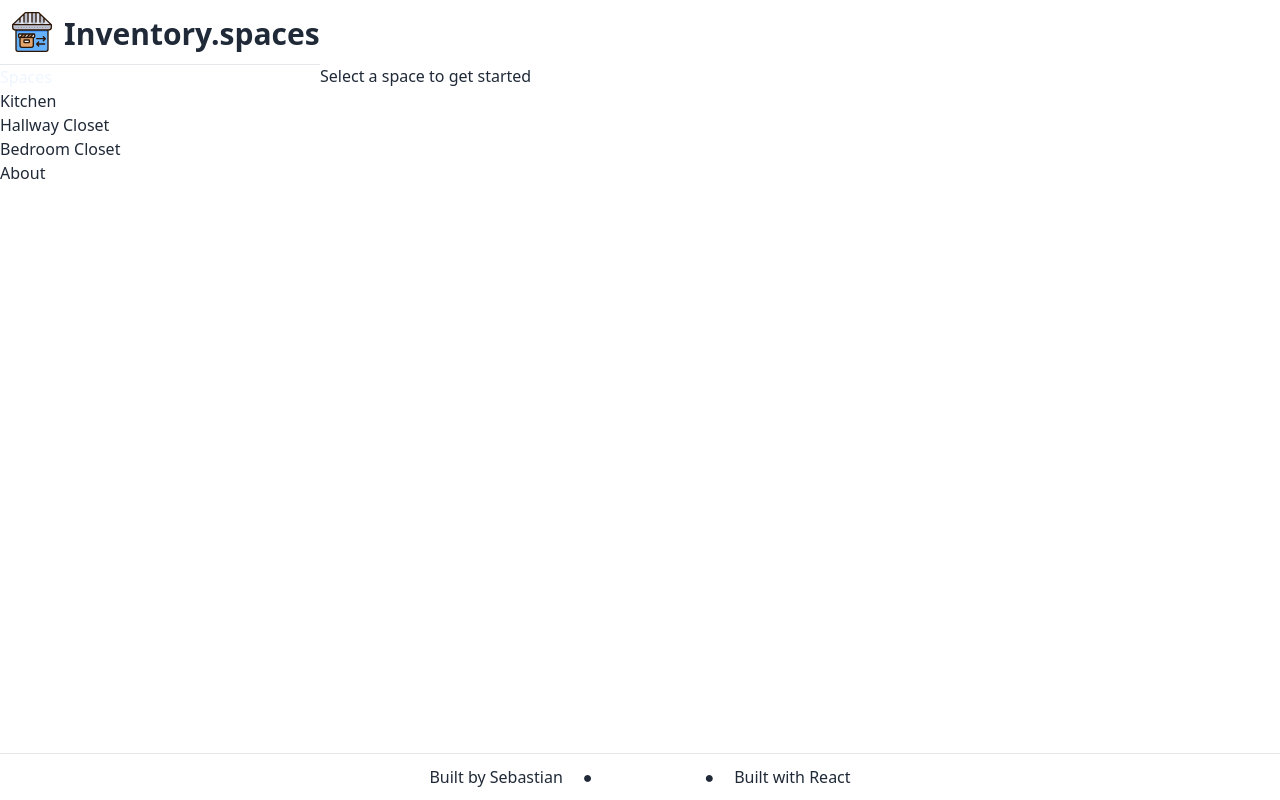
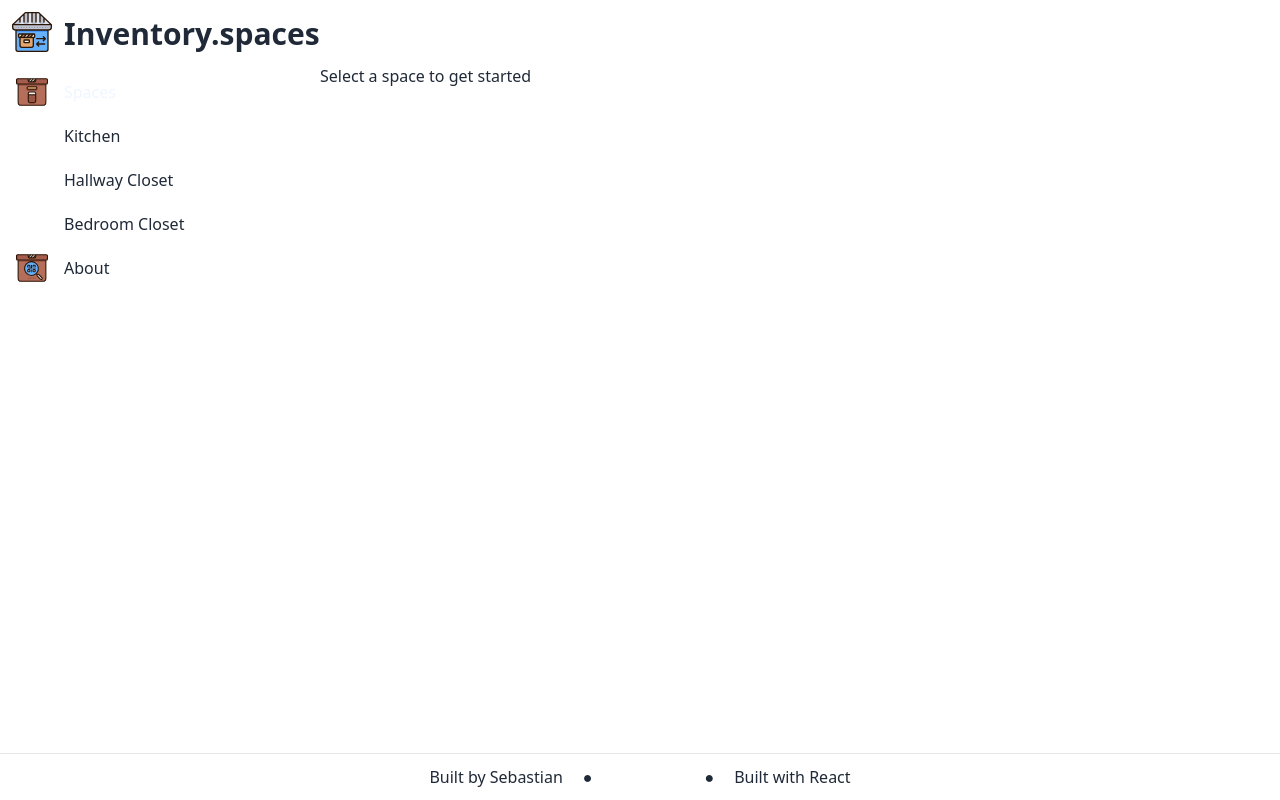
Before and after one commit to spfave/inventory-spaces, a React (Vite) app in the folder react/: page / in a window 1280 px wide. Built offline with nearby package versions, Linux system fonts and the light colour scheme.

Commit message:
Style sidebar navigation

```diff
--- a/react/src/views/root/sidebar.tsx
+++ b/react/src/views/root/sidebar.tsx
@@ -24,49 +24,64 @@ export default function SideBar(): JSX.Element {
         />
         <h1 className="text-3xl font-bold">Inventory.spaces</h1>
       </header>
-      <hr />
       <Navigation />
     </div>
   );
 }
 
-// Major section nav: space, about
-// sub section nav: spaces
-
 type StyleNavArgs = {isActive: boolean};
-
-function Navigation(): JSX.Element {
 function styleNavLink({isActive}: StyleNavArgs): string | undefined {
   return isActive ? 'text-blue-50' : undefined;
 }
 
+function Navigation(): JSX.Element {
   return (
-    <nav>
-      <ul>
+    <nav className="m-3">
+      <ul className="flex flex-col gap-3 [&>li]:flex [&>li]:h-8 [&>li]:items-center [&>li]:gap-3">
+        <li className="">
+          <span className="flex w-[40px] justify-center">
+            <img
+              src="./assets/icons/reshot-logistics-box.svg"
+              alt="spaces icon"
+              height={32}
+              width={32}
+            />
+          </span>
           <NavLink to="/" className={styleNavLink}>
             Spaces
           </NavLink>
+        </li>
         <SpacesNav styleNavLink={styleNavLink} />
+        <li>
+          <span className="flex w-[40px] justify-center">
+            <img
+              src="./assets/icons/reshot-logistics-scan.svg"
+              alt="about icon"
+              height={32}
+              width={32}
+            />
+          </span>
           <NavLink to="/about" className={styleNavLink}>
             About
           </NavLink>
+        </li>
       </ul>
     </nav>
   );
 }
 
-type SpaceNavProps = {
-  styleNavLink?: ({isActive}: StyleNavArgs) => string | undefined;
+type SpacesNavProps = {
+  styleNavLink?: (args: StyleNavArgs) => string | undefined;
 };
 
-function SpacesNav(props: SpaceNavProps): JSX.Element {
+function SpacesNav(props: SpacesNavProps): JSX.Element {
   const {styleNavLink} = props;
 
   return (
-    <ul>
+    <>
       {tempSpaces.length ? (
         tempSpaces.map((space) => (
-          <li key={space.id}>
+          <li key={space.id} className="ml-[52px]">
             <NavLink to={`/space/${space.name}`} className={styleNavLink}>
               {space.name}
             </NavLink>
@@ -75,6 +90,6 @@ function SpacesNav(props: SpaceNavProps): JSX.Element {
       ) : (
         <li>No existing spaces</li>
       )}
-    </ul>
+    </>
   );
 }
```
Lines whose indentation alone changed are shown as unchanged.
